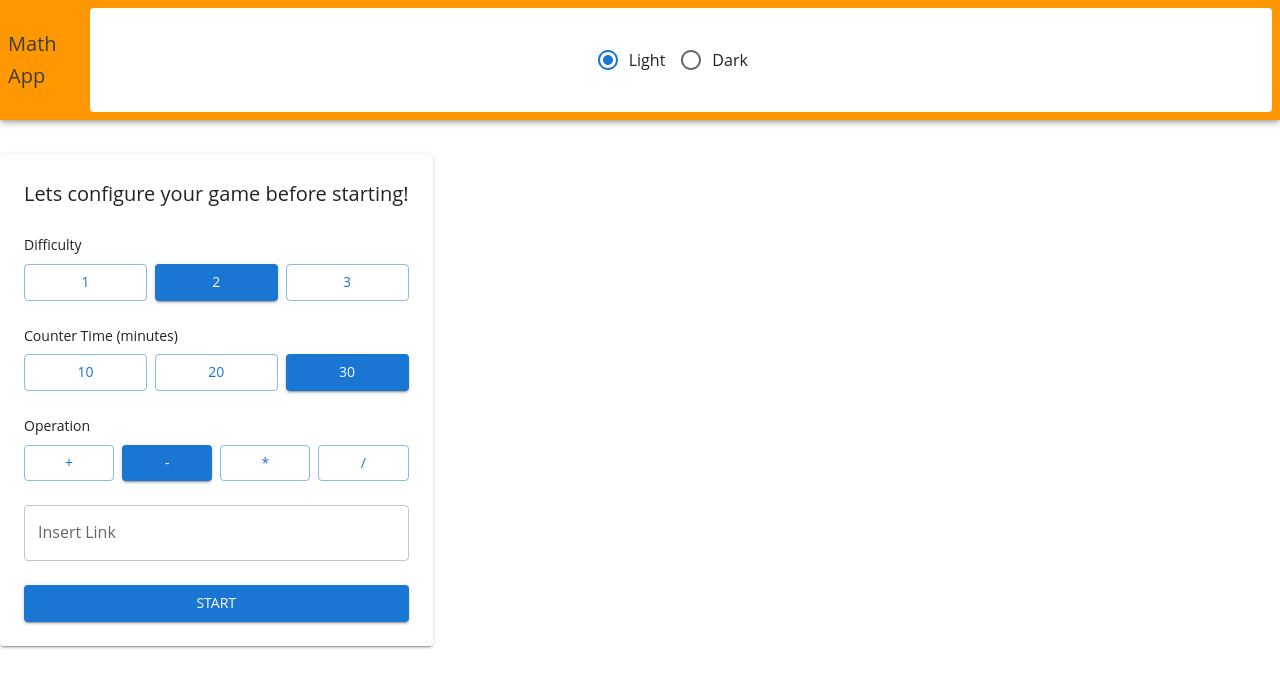
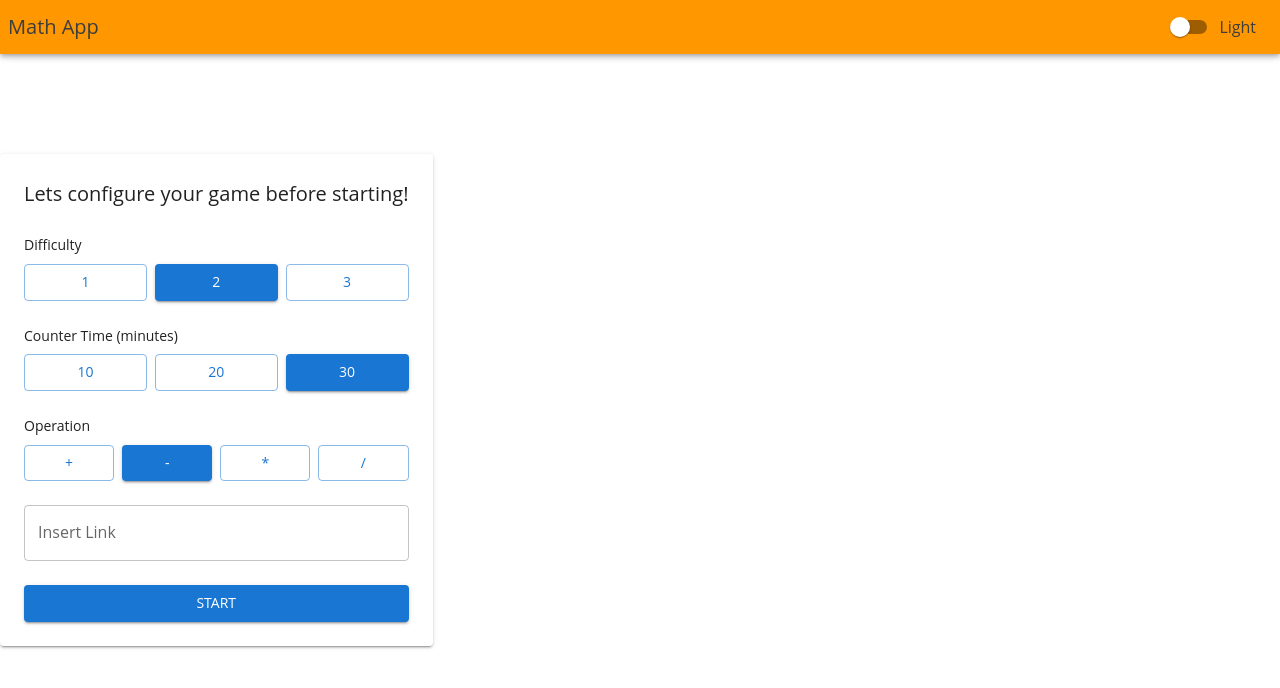
Before and after one commit to sE7rgo/math-app, a React (Vite) app: page / in a window 1280 px wide. Shown: the top 688 px of the page. Built offline with nearby package versions, Linux system fonts and the light colour scheme.

Commit message:
some ui changes  accross app

```diff
--- a/src/components/ToggleColorModeSwitch/ToggleColorModeSwitch.styles.ts
+++ b/src/components/ToggleColorModeSwitch/ToggleColorModeSwitch.styles.ts
@@ -1,13 +1 @@
 import type { SxProps, Theme } from '@mui/material';
-
-export const containerBox: SxProps<Theme> = {
-  display: 'flex',
-  width: '100%',
-  alignItems: 'center',
-  justifyContent: 'center',
-  bgcolor: 'background.default',
-  color: 'text.primary',
-  borderRadius: 1,
-  p: 3,
-  minHeight: '56px',
-};
--- a/src/components/ToggleColorModeSwitch/ToggleColorModeSwitch.tsx
+++ b/src/components/ToggleColorModeSwitch/ToggleColorModeSwitch.tsx
@@ -1,10 +1,4 @@
-import {
-  Box,
-  FormControl,
-  FormControlLabel,
-  Radio,
-  RadioGroup,
-} from '@mui/material';
+import { FormControl, FormControlLabel, Switch } from '@mui/material';
 import { type FC } from 'react';
 import * as styles from './ToggleColorModeSwitch.styles';
 
@@ -18,18 +12,17 @@ const ToggleColorModeSwitch: FC<ToggleColorModeSwitchProps> = ({
   setMode,
 }) => {
   return (
-    <Box sx={styles.containerBox}>
-      <FormControl>
-        <RadioGroup
-          row
-          value={mode}
-          onChange={event => setMode(event.target.value as 'light' | 'dark')}
-        >
-          <FormControlLabel value="light" control={<Radio />} label="Light" />
-          <FormControlLabel value="dark" control={<Radio />} label="Dark" />
-        </RadioGroup>
-      </FormControl>
-    </Box>
+    <FormControl>
+      <FormControlLabel
+        control={
+          <Switch
+            checked={mode === 'dark'}
+            onChange={event => setMode(event.target.checked ? 'dark' : 'light')}
+          />
+        }
+        label={mode === 'dark' ? 'Dark' : 'Light'}
+      />
+    </FormControl>
   );
 };
 
```
